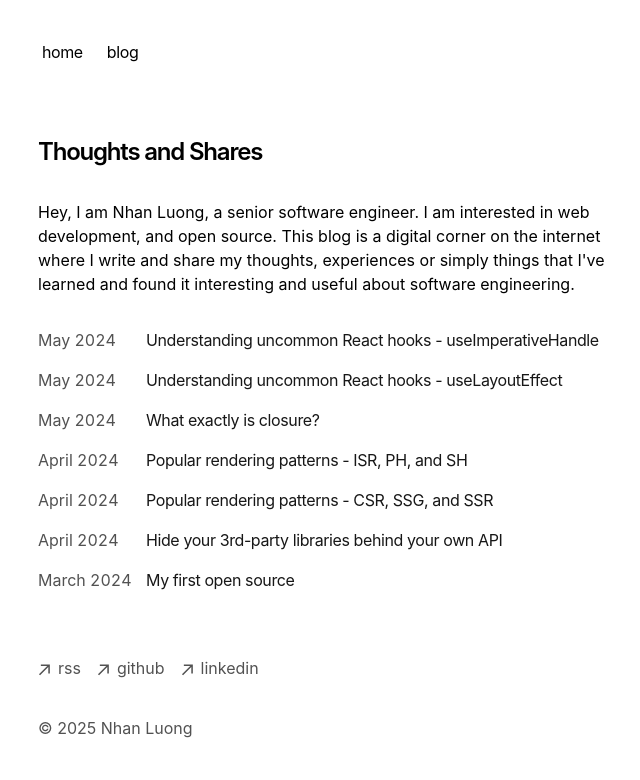
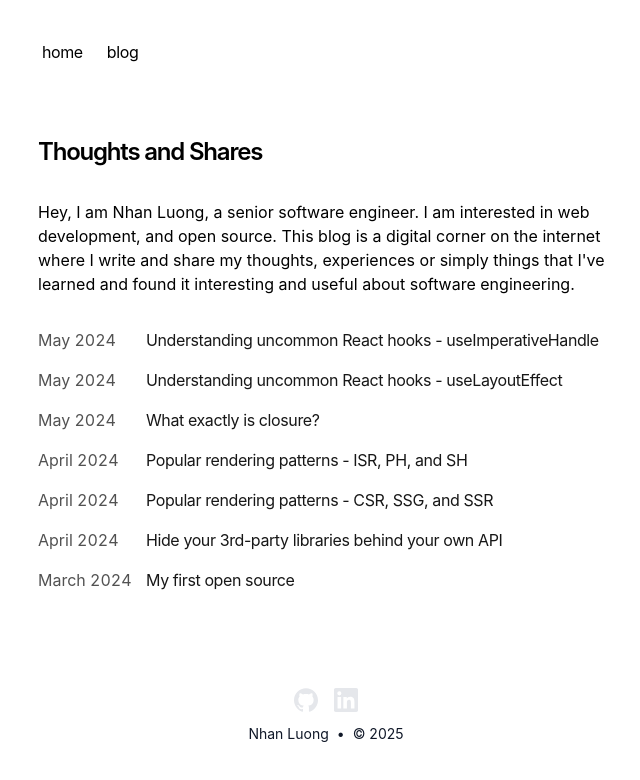
Before and after one commit to nhanluongoe/md-blog, a Next.js app: page / in a window 1280 px wide. Shown: the top 780 px of the page, without its empty margins (314-954 px from the left). Built offline with nearby package versions, Linux system fonts and the light colour scheme.

Commit message:
chore: update footer

```diff
--- a/app/components/footer.tsx
+++ b/app/components/footer.tsx
@@ -1,58 +1,45 @@
 import siteMetaData from 'app/siteMetadata';
+import SocialIcon from './social-icons';
 
-function ArrowIcon() {
-  return (
-    <svg
-      width="12"
-      height="12"
-      viewBox="0 0 12 12"
-      fill="none"
-      xmlns="http://www.w3.org/2000/svg"
-    >
-      <path
-        d="M2.07102 11.3494L0.963068 10.2415L9.2017 1.98864H2.83807L2.85227 0.454545H11.8438V9.46023H10.2955L10.3097 3.09659L2.07102 11.3494Z"
-        fill="currentColor"
-      />
-    </svg>
-  );
+interface FooterItem {
+  name: string;
+  icon: 'github' | 'linkedin';
+  href: string;
 }
 
-const footerItems = [
-  {
-    name: 'rss',
-    href: '/rss',
-  },
+const footerItems: FooterItem[] = [
   {
     name: 'github',
+    icon: 'github',
     href: siteMetaData.github,
   },
   {
     name: 'linkedin',
+    icon: 'linkedin',
     href: siteMetaData.linkedin,
   },
 ];
 
 export default function Footer() {
   return (
-    <footer className="mb-16">
-      <ul className="font-sm mt-8 flex flex-col space-x-0 space-y-2 text-neutral-600 md:flex-row md:space-x-4 md:space-y-0 dark:text-neutral-300">
-        {footerItems.map((item) => (
-          <li key={item.name}>
-            <a
-              className="flex items-center transition-all hover:text-neutral-800 dark:hover:text-neutral-100"
-              rel="noopener noreferrer"
-              target="_blank"
+    <footer>
+      <div className="mb-2 mt-16 flex flex-col items-center">
+        <div className="mb-3 flex space-x-4">
+          {footerItems.map((item) => (
+            <SocialIcon
+              key={item.name}
+              kind={item.icon}
+              size={6}
               href={item.href}
-            >
-              <ArrowIcon />
-              <p className="ml-2 h-7">{item.name}</p>
-            </a>
-          </li>
-        ))}
-      </ul>
-      <p className="mt-8 text-neutral-600 dark:text-neutral-300">
-        © {new Date().getFullYear()} {siteMetaData.author}
-      </p>
+            />
+          ))}
+        </div>
+        <div className="mb-2 flex space-x-2 text-sm text-gray-900 dark:text-gray-100">
+          <div>{siteMetaData.author}</div>
+          <div>{` • `}</div>
+          <div>{`© ${new Date().getFullYear()}`}</div>
+        </div>
+      </div>
     </footer>
   );
 }
```
